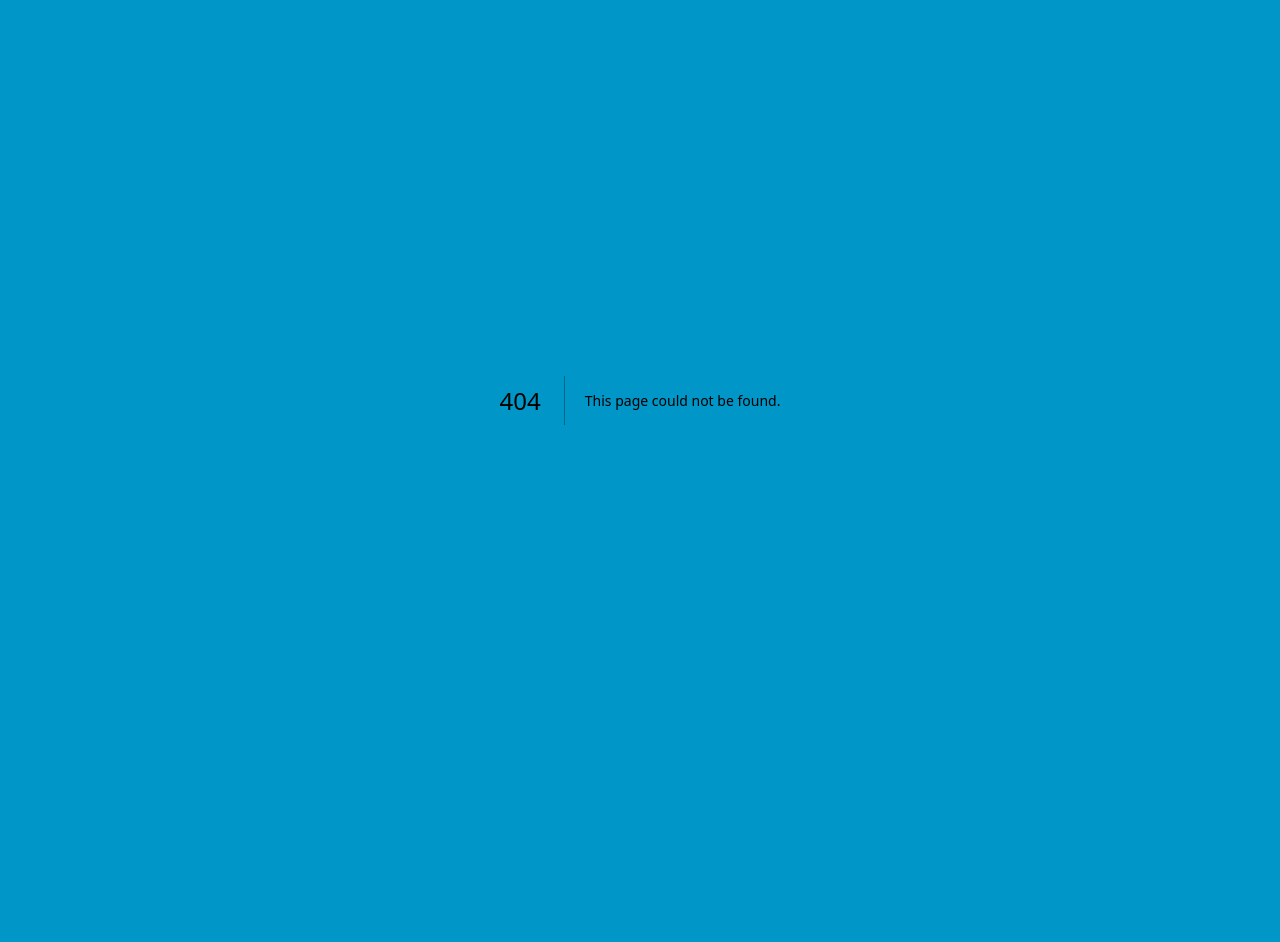
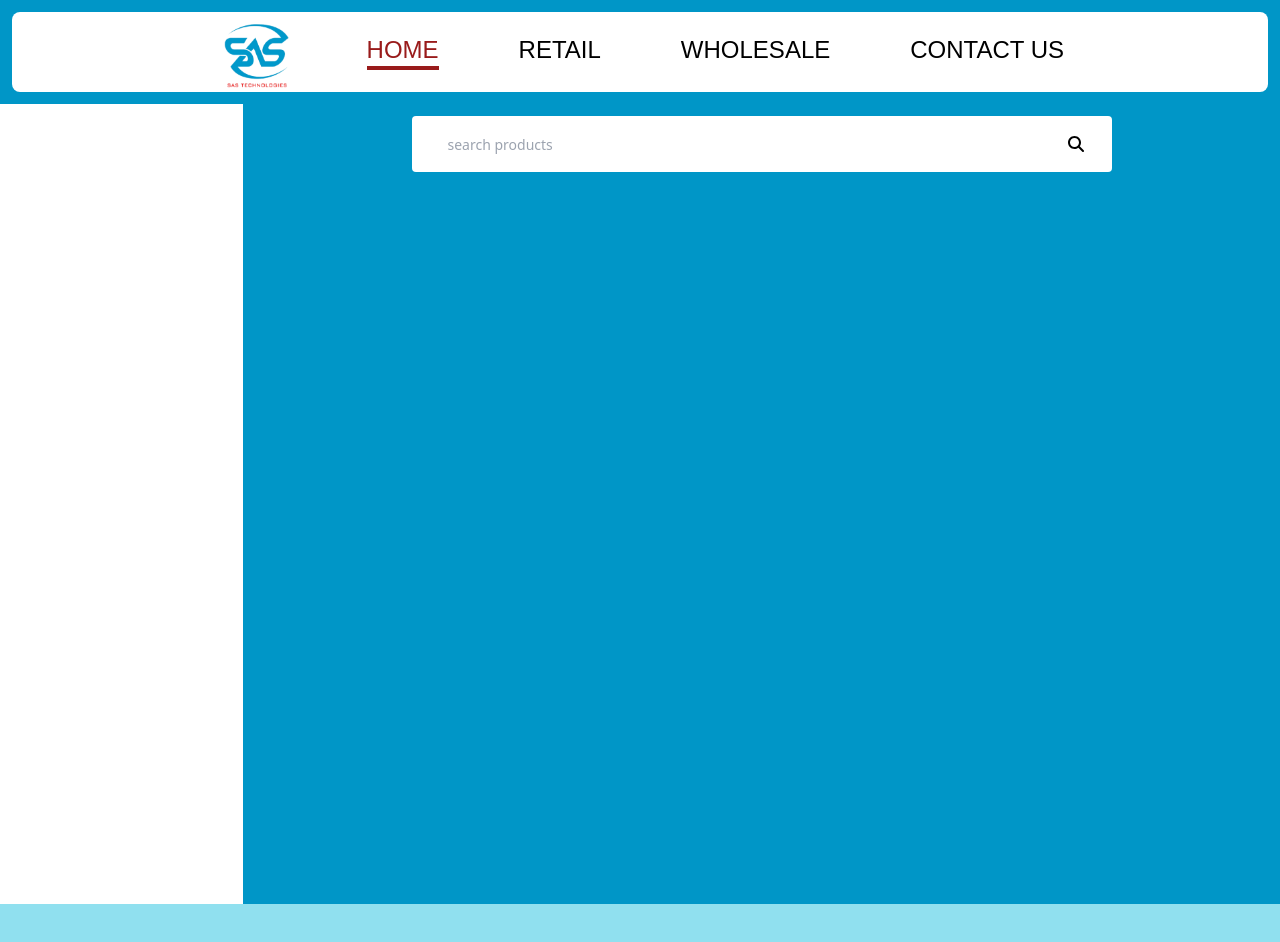
Before and after one commit to RohitMahant/SAS-Technologies, a Next.js app in the folder app_v1/: page /retail in a window 1280 px wide. Before the commit this address had no page. Shown: the top 942 px of the page. Before the commit the page ends 800 px from the top, so only its background shows below. Built offline with nearby package versions, Linux system fonts and the light colour scheme.

Commit message:
started creating retail page

```diff
--- a/app_v1/src/app/contact/page.jsx
+++ b/app_v1/src/app/contact/page.jsx
@@ -98,14 +98,14 @@ export default function Contact() {
           <div className="flex justify-between mt-4">
             <button
               type="button"
-              className="w-32 h-10  gap-x-3 flex justify-center items-center bg-red-800 text-white rounded hover:bg-green-600 transition"
+              className="w-32 md:w-48 h-10  gap-x-3 flex justify-center items-center bg-red-800 text-white rounded hover:bg-red-900 transition"
             >
                 Call
               <IoCall size={30}/>
             </button>
             <button
               type="submit"
-              className="w-32 h-10 gap-x-3 flex justify-center items-center bg-red-800 text-white rounded hover:bg-blue-600 transition"
+              className="w-32 md:w-48 h-10 gap-x-3 flex justify-center items-center bg-red-800 text-white rounded hover:bg-red-900 transition"
             >
                 <span className="">Send</span>
               <IoSend size={30} />
--- /dev/null
+++ b/app_v1/src/app/retail/page.jsx
@@ -0,0 +1,64 @@
+"use client";
+import Footer from "@/components/footer";
+import Header from "@/components/header";
+import { useState } from "react";
+import { FaFilter, FaMagnifyingGlass } from "react-icons/fa6";
+
+export default function Retail() {
+
+  const [filterBar, setFilterBar] = useState(true);
+
+  return (
+    <div className="relative">
+      <Header />
+      <div className="flex">
+        <div
+          className={`${
+            filterBar ? "block" : "hidden"
+          } lg:block z-50 h-screen w-[300px]  bg-white`}
+        ></div>
+
+        <div className="flex  justify-center items-center md:h-16 lg:h-20 h-12 w-full top-0 sticky bg-transparent ">
+          <div className="md:m-3  flex justify-center items-center  lg:hidden md:block  h-12 w-12 bg-transparent">
+            <FaFilter
+              size={28}
+              color="white"
+              onClick={() => {
+                setFilterBar(!filterBar);
+              }}
+            />
+          </div>
+          <form className="flex items-center ">
+            <div className="bg-white lg:hidden w-60 md:hidden h-10 rounded flex justify-center items-center ">
+              <input
+                type="text"
+                placeholder="search products"
+                className="lg:block md:m-3 md:w-[700px] md:h-14 w-p-2 rounded placeholder:text-sm outline-none focus:ring-0 "
+                required
+                style={{ boxShadow: "none" }}
+              />
+              <button className="">
+                <FaMagnifyingGlass />
+              </button>
+            </div>
+
+            <div className="bg-white w-[700px] md:block  lg:flex hidden items-center justify-evenly h-14 rounded">
+              <input
+                type="text"
+                placeholder="search products"
+                className="hidden lg:block md:block md:w-[600px] md:h-14 p-2 rounded placeholder:text-sm outline-none focus:ring-0 "
+                required
+                style={{ boxShadow: "none" }}
+              />
+              <button className="">
+                <FaMagnifyingGlass />
+              </button>
+            </div>
+          </form>
+        </div>
+      </div>
+
+      <Footer />
+    </div>
+  );
+}
--- a/app_v1/src/components/header.jsx
+++ b/app_v1/src/components/header.jsx
@@ -30,7 +30,7 @@ export default function Header() {
   }, [router.pathname]);
 
   const getNavItemClasses = (page) =>
-    `cursor-pointer ${activePage === page ? "border-b-4 border-textColor text-textColor" : "hover:text-textColor"}`;
+    `cursor-pointer ${activePage === page ? "border-b-4 border-red-800 text-red-800" : "hover:text-textColor"}`;
 
   // Disable scrolling when sidebar is open
   useEffect(() => {
@@ -49,12 +49,12 @@ export default function Header() {
   return (
     <>
       {/* Desktop Navbar */}
-      <nav className="hidden top-0 lg:flex sticky z-10 bg-secondary w-full md:h-16 lg:h-20 items-center justify-center md:gap-x-12 lg:gap-x-16 border-b-2 border-textColor md:flex">
+      <nav className="hidden top-3 rounded-lg lg:flex sticky z-10 bg-white m-3 md:h-16 lg:h-20 items-center justify-center md:gap-x-12 lg:gap-x-16  md:flex">
         <div>
           <img src="logo.png" alt="sas-technologiesLogo" className="md:h-14 lg:h-20" />
         </div>
         <div>
-          <ul className="flex font-mergeOne md:text-[24px] lg:text-3xl md:gap-x-16 lg:gap-x-20">
+          <ul className="flex font-mergeOne md:text-[26px] lg:text-2xl md:gap-x-16 lg:gap-x-20">
             <li className={getNavItemClasses("HOME")} onClick={() => handleNavClick("HOME", "/")}><Link href="/">HOME</Link></li>
             <li className={getNavItemClasses("RETAIL")} onClick={() => handleNavClick("RETAIL", "/retail")}>RETAIL</li>
             <li className={getNavItemClasses("WHOLESALE")} onClick={() => handleNavClick("WHOLESALE", "/wholesale")}>WHOLESALE</li>
@@ -64,7 +64,7 @@ export default function Header() {
       </nav>
 
       {/* Mobile Navbar */}
-      <nav className="md:hidden lg:hidden relative w-full h-16 border-b-2  border-textColor bg-secondary flex items-center justify-between">
+      <nav className="md:hidden lg:hidden relative w-full h-16 border-b-2  border-textColor bg-white flex items-center justify-between">
         <div>
           <img src="logo.png" alt="sas-technologiesLogo" className="h-14 m-6" />
         </div>
@@ -79,7 +79,7 @@ export default function Header() {
 
       {/* Sidebar for Mobile (Right Side) */}
       <div
-        className={`md:hidden lg:hidden fixed inset-y-0 right-0 bg-secondary transform ${
+        className={`md:hidden lg:hidden fixed inset-y-0 right-0 bg-white transform ${
           isSidebarOpen ? "translate-x-0" : "translate-x-full"
         } transition-transform duration-300 w-3/4 sm:w-2/3 md:w-1/2 z-50`}
       >
@@ -88,7 +88,7 @@ export default function Header() {
         </div>
         <ul className="font-mergeOne text-2xl text-textColor space-y-16 p-6">
           <li className={getNavItemClasses("HOME")} onClick={() => handleNavClick("HOME", "/")}><Link href="/">HOME</Link></li>
-          <li className={getNavItemClasses("RETAIL")} onClick={() => handleNavClick("RETAIL", "/retail")}>RETAIL</li>
+          <li className={getNavItemClasses("RETAIL")} onClick={() => handleNavClick("RETAIL", "/retail")}><Link href="/retail">RETAIL</Link></li>
           <li className={getNavItemClasses("WHOLESALE")} onClick={() => handleNavClick("WHOLESALE", "/wholesale")}>WHOLESALE</li>
           <li className={getNavItemClasses("CONTACT US")} onClick={() => handleNavClick("CONTACT US", "/contact")}><Link href="/contact">CONTACT US</Link></li>
         </ul>
```
